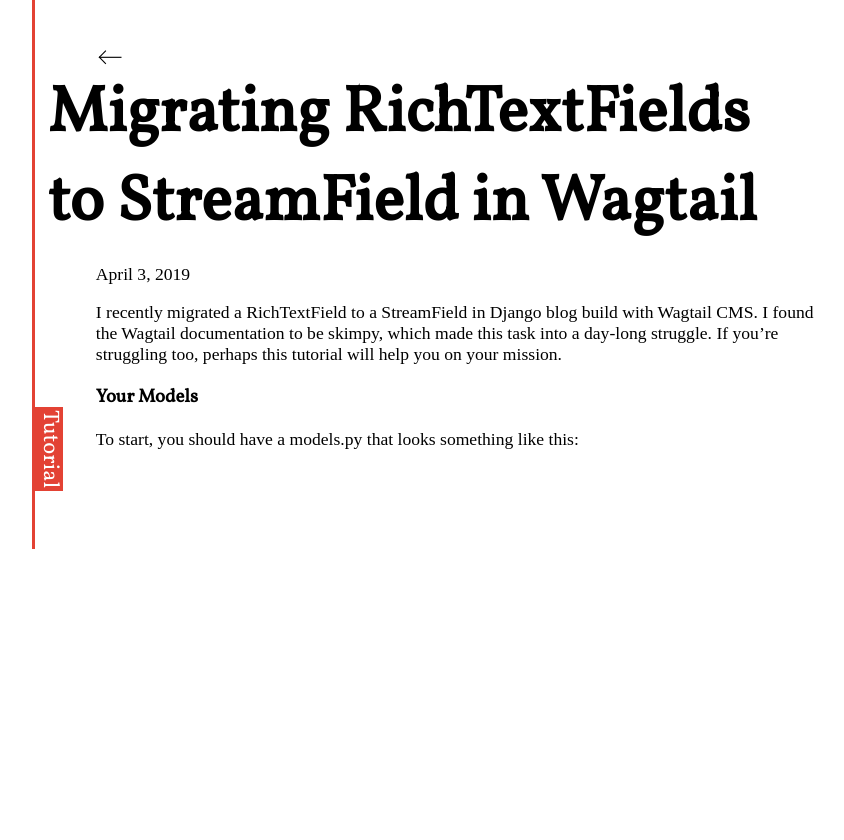
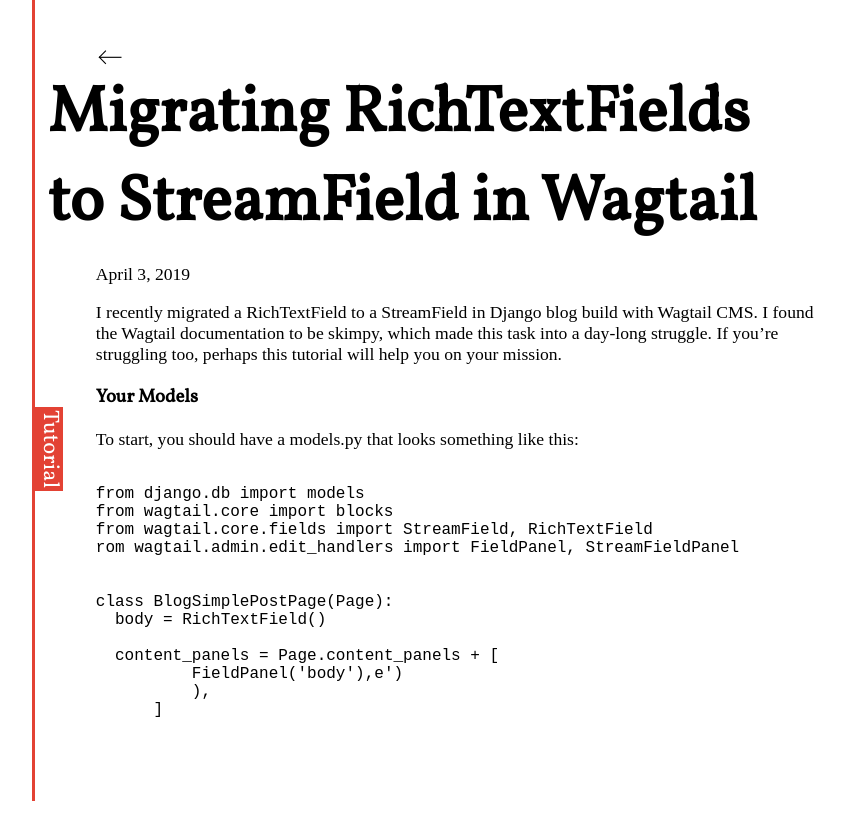
Before and after one commit to cssidy/personal-site, a Jekyll site: the page built from _posts/2019-04-03-Migrating-RichTextFields-To-StreamField-In-Wagtail.md, in a window 1280 px wide. Shown: the top 840 px of the page, without its empty margins (208-1052 px from the left). Built offline with Jekyll 4.4.1, drawn with Linux system fonts in a browser that asks for light colours; some web fonts are replaced.

Commit message:
Update 2019-04-03-Migrating-RichTextFields-To-StreamField-In-Wagtail.md

````diff
--- a/_posts/2019-04-03-Migrating-RichTextFields-To-StreamField-In-Wagtail.md
+++ b/_posts/2019-04-03-Migrating-RichTextFields-To-StreamField-In-Wagtail.md
@@ -17,4 +17,18 @@ To start, you should have a models.py that looks something like this:
 
 ```python
 
+from django.db import models
+from wagtail.core import blocks
+from wagtail.core.fields import StreamField, RichTextField
+rom wagtail.admin.edit_handlers import FieldPanel, StreamFieldPanel
+
+
+class BlogSimplePostPage(Page):
+  body = RichTextField()
+
+  content_panels = Page.content_panels + [
+          FieldPanel('body'),e')
+          ),
+      ]
+
 ```
````
